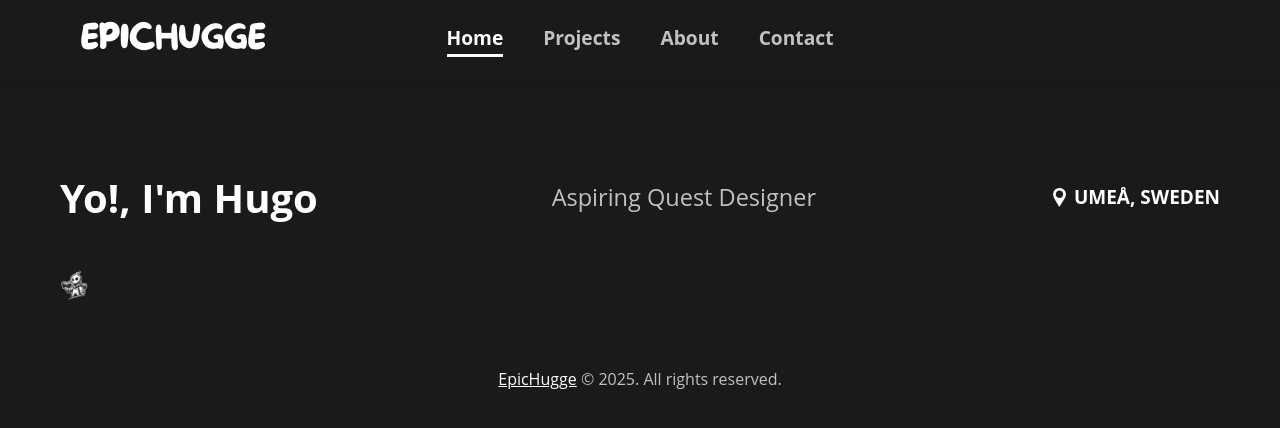
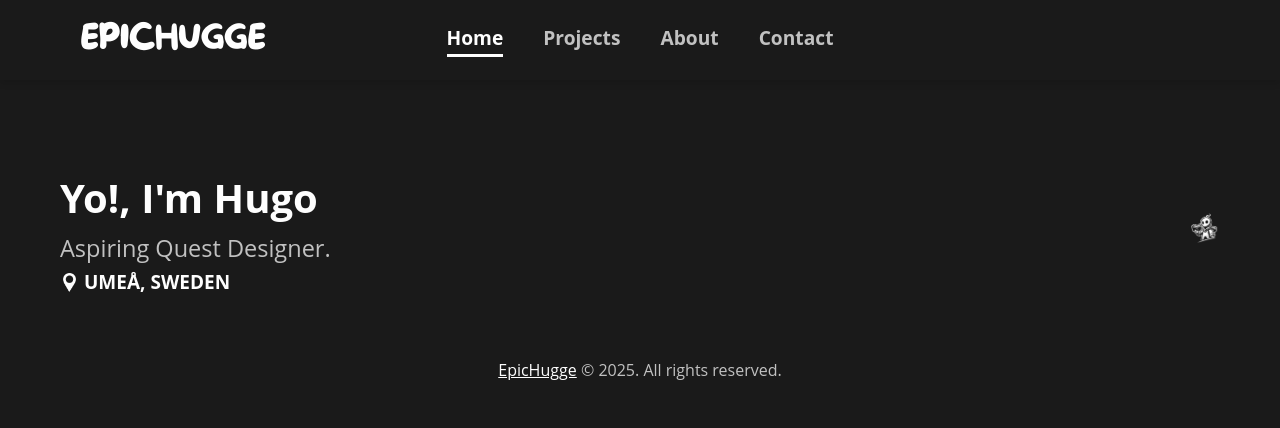
Before and after one commit to EpicHugge/EpicHugge.github.io, a Jekyll site: the page built from index.markdown, in a window 1280 px wide. Shown: the top 428 px of the page. Built offline with Jekyll 4.4.1, drawn with Linux system fonts in a browser that asks for light colours; some web fonts are replaced.

Commit message:
Update default.html

```diff
--- a/_layouts/default.html
+++ b/_layouts/default.html
@@ -46,8 +46,9 @@
     <main id="content" class="main-content" role="main">
       <!-- Introduction Section -->
       <div class="introduction">
+        <div class="intro-text">
           <p class="intro-main">Yo!, I'm Hugo</p>
-        <p class="intro-sub">Aspiring Quest Designer</p>
+          <p class="intro-sub">Aspiring Quest Designer.</p>
           <p class="intro-location">
             <img src="{{ '/assets/images/location-pointer.png' | relative_url }}" alt="Location Pointer" class="location-pointer">
             UMEÅ, SWEDEN
```
Lines whose indentation alone changed are shown as unchanged.
